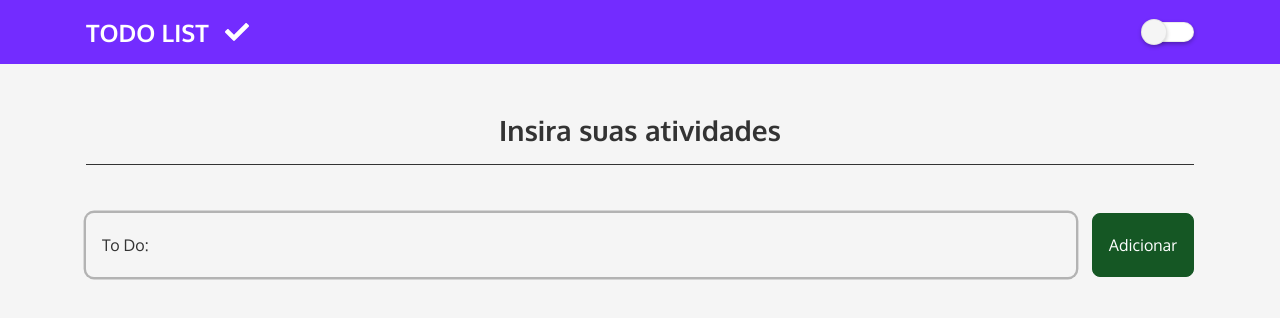
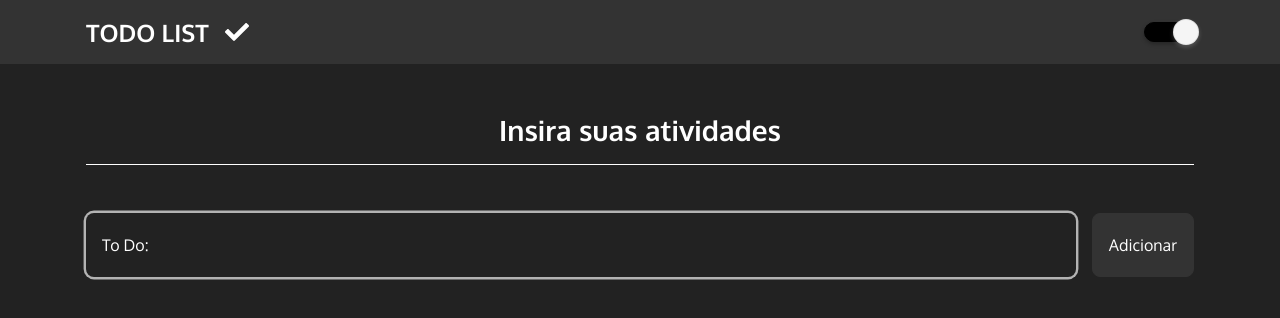
Before and after one commit to carlos-HFC/TodoList, a React (Create React App) app: page / in a window 1280 px wide. Shown: the top 318 px of the page. Built offline with nearby package versions, Linux system fonts and the light colour scheme.

Commit message:
Adição de .env, mudança de export

```diff
--- a/src/App.tsx
+++ b/src/App.tsx
@@ -4,14 +4,14 @@ import { ThemeProvider, DefaultTheme } from 'styled-components';
 import { Header } from './components';
 import { Todo } from './pages';
 
+import GlobalStyle from './css/styles';
 import { dark, light } from './css/themes';
-import GlobalStyle from './css/styles';
 import './css/main.min.css';
 
-function App() {
-  const [theme, setTheme] = useState<DefaultTheme>(light);
+export function App() {
+  const [theme, setTheme] = useState<DefaultTheme>(JSON.parse(localStorage.getItem(String(process.env.REACT_APP_THEME)) as string) || dark);
 
-  useEffect(() => localStorage.setItem("THEME", JSON.stringify(theme)), [theme]);
+  useEffect(() => localStorage.setItem(String(process.env.REACT_APP_THEME), JSON.stringify(theme)), [theme]);
 
   const handleTheme = () => setTheme(theme.name === 'light' ? dark : light);
 
@@ -23,5 +23,3 @@ function App() {
     </ThemeProvider>
   );
 }
-
-export default App;
--- a/src/index.tsx
+++ b/src/index.tsx
@@ -1,7 +1,7 @@
 import React from 'react';
 import ReactDOM from 'react-dom';
 
-import App from './App';
+import { App } from './App';
 
 ReactDOM.render(
   <React.StrictMode>
```
